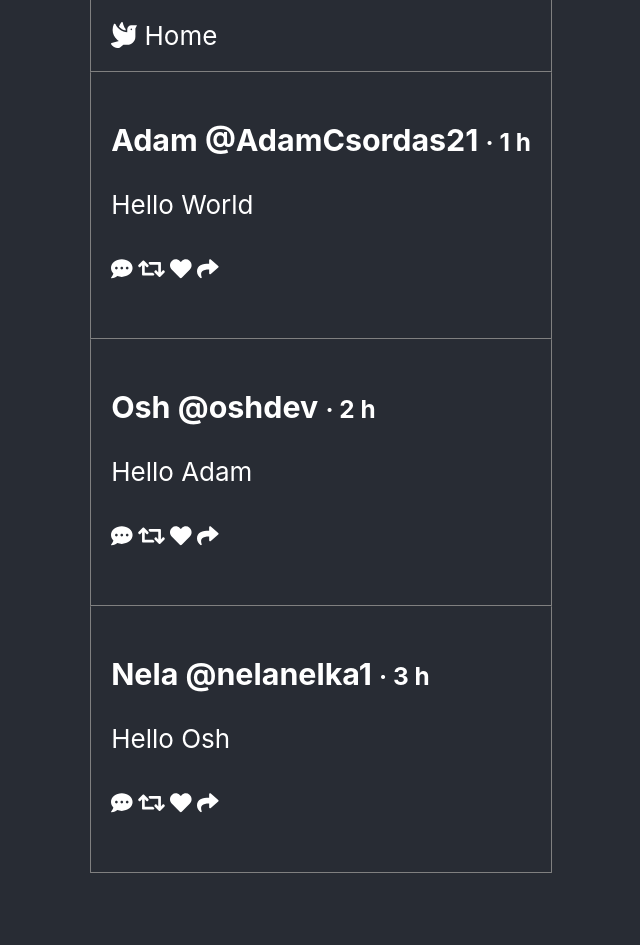
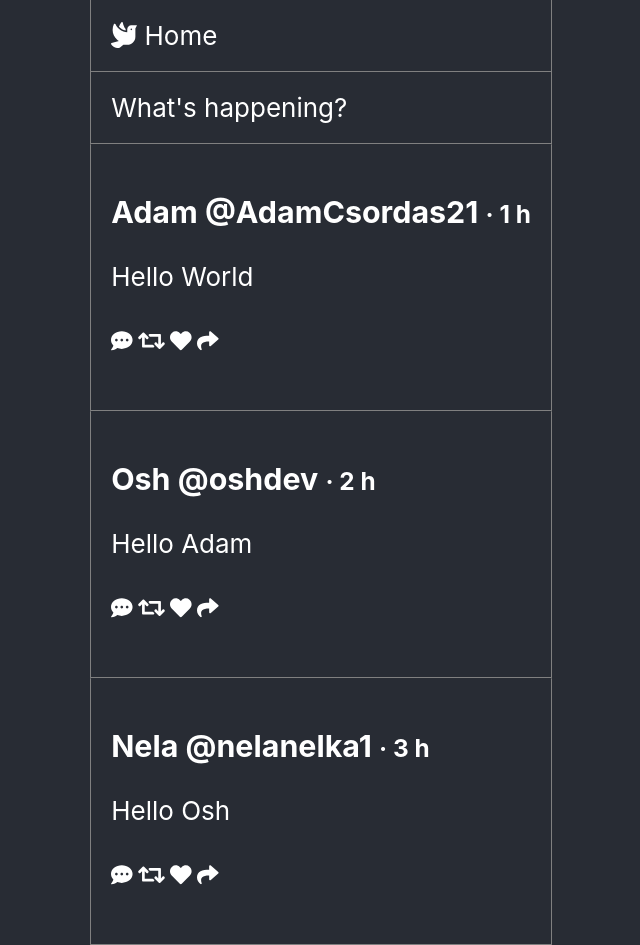
Before and after one commit to AdamCsordas21/Twitter, a React (Create React App) app: page / in a window 1280 px wide. Shown: the whole page, without its empty margins (319-959 px from the left). Before the commit the page ends 873 px from the top, so only its background shows below. Built offline with nearby package versions, Linux system fonts and the light colour scheme.

Commit message:
Add what's happening header

```diff
--- a/src/App.tsx
+++ b/src/App.tsx
@@ -13,6 +13,9 @@ const App: FC<AppProps> = ({ tweets }) => (
     <header>
       <FontAwesomeIcon icon={faDove} />{" "}Home
     </header>
+    <header>
+      What's happening?
+    </header>
     <main data-testid="main-section">
       {tweets.map((tweet, index) => (
         <Tweet key={index} {...tweet} />
```
